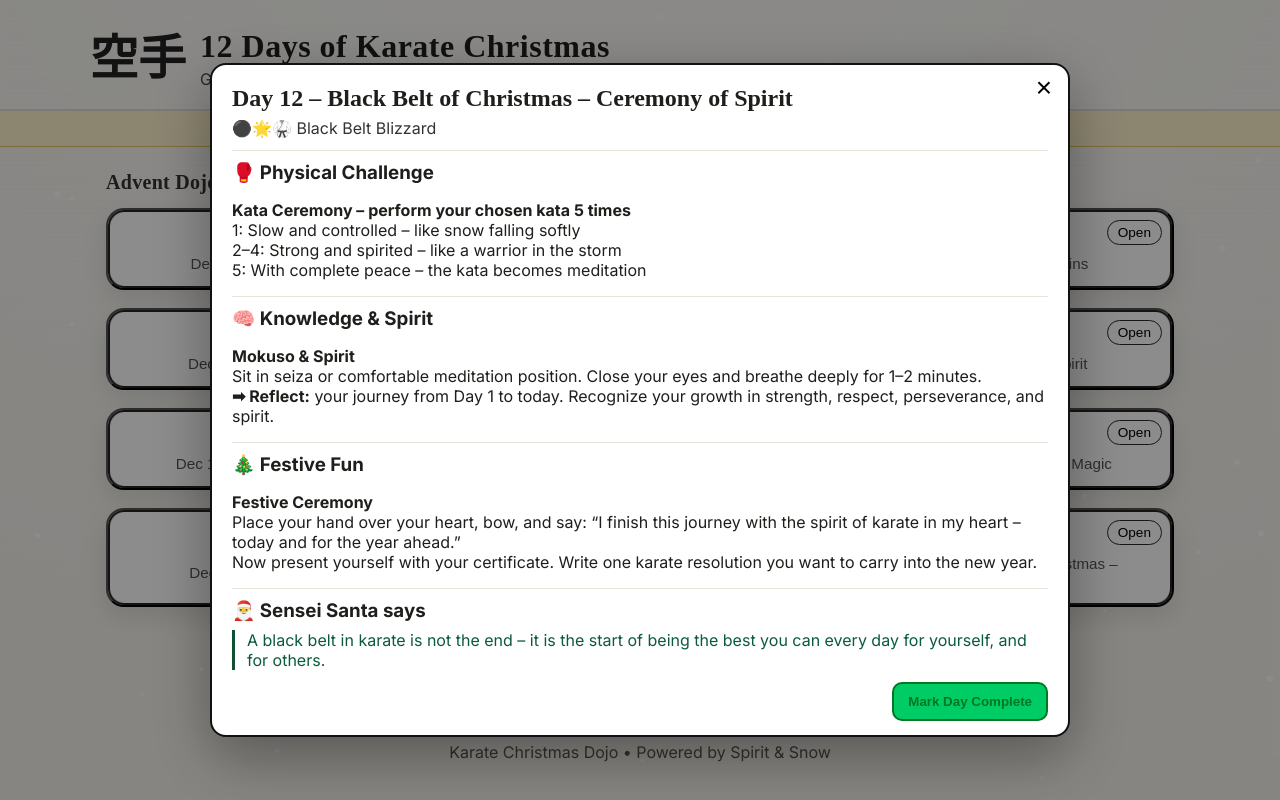
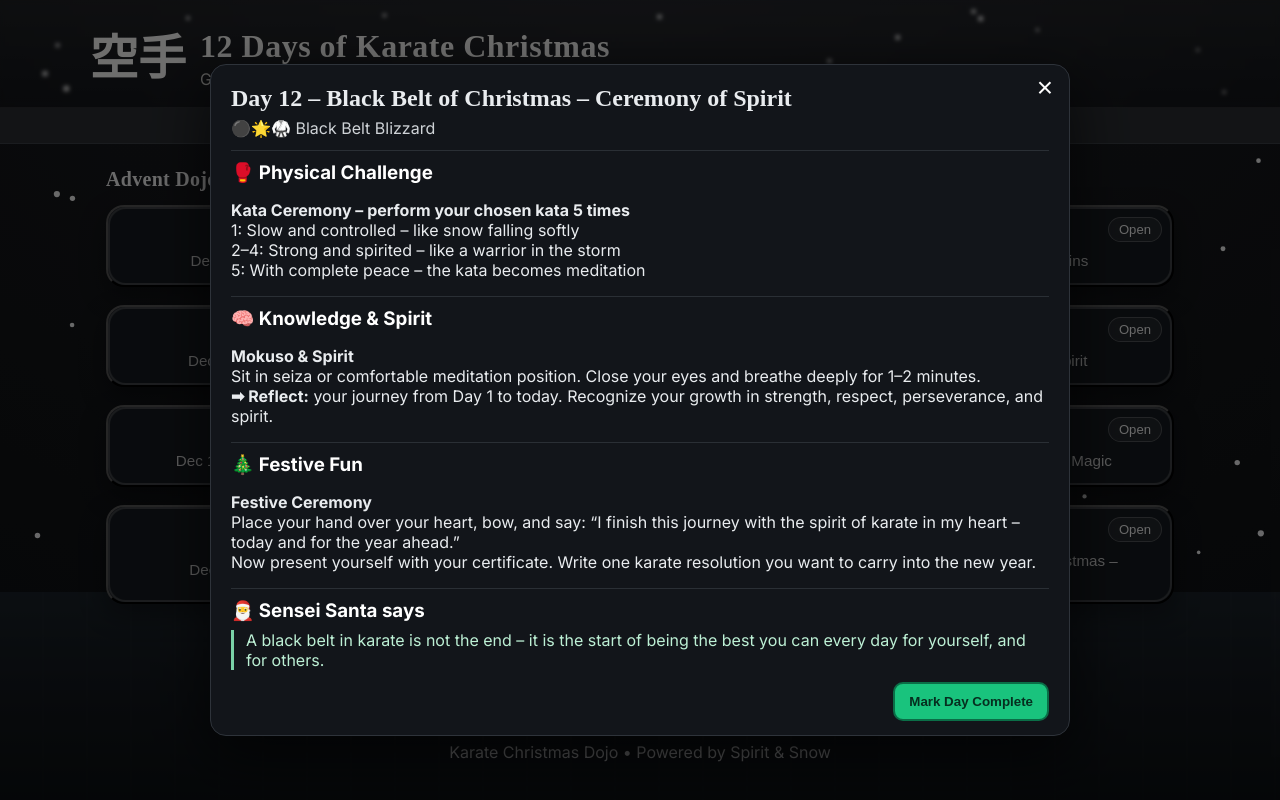
Before and after one commit to garycturner/karate-christmas, a plain HTML site: page index.html in a window 1280 px wide. Both pictures are taken after a click on the button 1002 px from the left and 557 px from the top of the page. Drawn offline with Linux system fonts and the light colour scheme.

Commit message:
Update style.css

```diff
--- a/style.css
+++ b/style.css
@@ -1,11 +1,12 @@
 /* ========== Base / Theme ========== */
 :root{
-  --paper:#f5f3ed;
-  --ink:#1e1e1b;
-  --line:#2b2b27;
-  --accent:#0f5132; /* deep pine */
-  --gold:#b0893e;
-  --tile:#ffffff;
+  --paper:#0f1114;         /* deep charcoal */
+  --ink:#f4f4f2;           /* near-white text */
+  --muted:#c7c7c3;
+  --line:#2a2d31;          /* subtle borders */
+  --accent:#7ad1a7;        /* pine tint */
+  --gold:#d1b06b;
+  --tile:#161a1f;          /* tile background (dark card) */
 }
 *{box-sizing:border-box}
 [hidden]{display:none!important}
@@ -15,54 +16,43 @@ body{
   margin:0;
   font-family: Inter, system-ui, -apple-system, Segoe UI, Roboto, Arial, sans-serif;
   color:var(--ink);
-  background: radial-gradient(1200px 800px at 50% -10%, rgba(255,255,255,.7), rgba(245,243,237,1)),
-              repeating-linear-gradient(0deg, #faf7f0, #faf7f0 3px, #f3efe7 3px, #f3efe7 6px);
+  /* Dojo-at-night: wall + vignette */
+  background:
+    radial-gradient(1200px 800px at 50% -10%, rgba(255,255,255,.05), rgba(15,17,20,1)),
+    linear-gradient(180deg, #121419 0%, #0f1114 65%, #0e1012 100%);
 }
 
-/* Subtle tatami/rice-paper feel */
-.page-wrap{
-  min-height:100%;
-  display:flex;
-  flex-direction:column;
-  position:relative;
+/* Add a subtle “floor” feel at the bottom */
+.page-wrap{ min-height:100%; display:flex; flex-direction:column; position:relative; }
+.page-wrap::after{
+  content:"";
+  position:fixed; left:0; right:0; bottom:0; height:26vh; z-index:0;
+  background:
+    linear-gradient(180deg, rgba(0,0,0,0) 0%, rgba(0,0,0,.25) 40%, rgba(0,0,0,.55) 100%),
+    repeating-linear-gradient(90deg, #1a2128 0 42px, #1c232a 42px 44px); /* “tatami seams” */
+  pointer-events:none;
 }
 
-/* Snow canvas behind content */
-.snow-canvas{
-  position:fixed; inset:0; z-index:0; pointer-events:none;
-}
+/* Snow canvas stays visible on dark */
+.snow-canvas{ position:fixed; inset:0; z-index:0; pointer-events:none; }
 
 /* ========== Header ========== */
 .site-header{
-  position:relative;
-  z-index:1;
-  padding:28px 16px 20px;
-  border-bottom:2px solid rgba(0,0,0,.1);
+  position:relative; z-index:1;
+  padding:28px 16px 18px;
+  border-bottom:1px solid rgba(255,255,255,.06);
+  background: linear-gradient(180deg, rgba(255,255,255,.04), rgba(255,255,255,0));
   backdrop-filter: blur(2px);
 }
-.title-wrap{
-  max-width:1100px; margin:0 auto; display:flex; align-items:center; gap:14px;
-}
-.brand-kanji{
-  font-family: "Noto Serif JP", serif;
-  font-weight:700;
-  font-size:48px;
-  margin:0;
-  line-height:1;
-  color:#222;
-}
-.titles h1{
-  margin:0;
-  font-family: "Noto Serif JP", serif;
-  font-weight:700;
-  letter-spacing:.5px;
-}
-.subtitle{ margin:.25rem 0 0; color:#4a4a44 }
+.title-wrap{ max-width:1100px; margin:0 auto; display:flex; align-items:center; gap:14px; }
+.brand-kanji{ font-family:"Noto Serif JP", serif; font-weight:700; font-size:48px; margin:0; line-height:1; color:var(--ink) }
+.titles h1{ margin:0; font-family:"Noto Serif JP", serif; font-weight:700; letter-spacing:.5px }
+.subtitle{ margin:.25rem 0 0; color:var(--muted) }
 .subtitle .santa{ font-weight:700; color:var(--accent) }
 
 .preview-banner{
   position:relative; z-index:1;
-  background:#fff3cd; border-bottom:1px solid #e0c66b; padding:8px 12px; text-align:center;
+  background:#2a2d31; color:#f6f6f6; border-bottom:1px solid #3a3f45; padding:8px 12px; text-align:center;
   font-size:.95rem;
 }
 
@@ -71,16 +61,13 @@ body{
 .calendar-wrap{ width:100%; max-width:1100px; padding:24px 16px 60px; z-index:1 }
 .section-heading{
   font-family:"Noto Serif JP", serif;
-  margin:0 0 14px; font-size:1.25rem; color:#333; letter-spacing:.3px
+  margin:0 0 14px; font-size:1.25rem; color:#eaeaea; letter-spacing:.3px
 }
-.calendar{
-  display:grid; grid-template-columns:repeat(3, minmax(0, 1fr));
-  gap:18px;
-}
+.calendar{ display:grid; grid-template-columns:repeat(3, minmax(0, 1fr)); gap:18px; }
 @media (max-width: 800px){ .calendar{ grid-template-columns:repeat(2, minmax(0, 1fr)); } }
 @media (max-width: 520px){ .calendar{ grid-template-columns:1fr; } }
 
-/* Shikishi-style tiles */
+/* Shikishi-style tiles (dark) + corner stamps */
 .day-tile{
   position:relative;
   background: var(--tile);
@@ -88,59 +75,71 @@ body{
   padding: 18px 18px 16px;
   cursor:pointer;
   transition: transform .12s ease, box-shadow .12s ease;
-  box-shadow:
-    inset 0 0 0 2px var(--line),
-    0 10px 26px rgba(0,0,0,.10);
+  box-shadow: inset 0 0 0 2px rgba(255,255,255,.06), 0 10px 26px rgba(0,0,0,.35);
+  color:#f0f0f0;
   isolation:isolate;
 }
 .day-tile::before{
-  /* brushy border via pseudo element */
   content:"";
-  position:absolute; inset:0;
-  border-radius:18px;
-  border:2px solid rgba(0,0,0,.18);
-  mix-blend-mode:multiply;
-  pointer-events:none;
+  position:absolute; inset:0; border-radius:18px;
+  border:2px solid rgba(255,255,255,.12);
+  mix-blend-mode:screen; pointer-events:none;
 }
-.day-tile:hover{ transform: translateY(-2px) scale(1.01); box-shadow: inset 0 0 0 2px var(--line), 0 18px 40px rgba(0,0,0,.14) }
-.day-tile.locked{ opacity:.55; cursor:not-allowed; box-shadow: inset 0 0 0 2px rgba(0,0,0,.25); }
-.day-tile .day-title{
-  font-weight:700; font-family:"Noto Serif JP", serif; font-size:1.15rem; margin-bottom:6px;
-}
-.day-tile .day-date{ color:#555; font-size:.95rem }
+.day-tile:hover{ transform: translateY(-2px) scale(1.01); box-shadow: inset 0 0 0 2px rgba(255,255,255,.12), 0 18px 40px rgba(0,0,0,.5) }
+.day-tile.locked{ opacity:.5; cursor:not-allowed; }
+.day-tile .day-title{ font-weight:700; font-family:"Noto Serif JP", serif; font-size:1.15rem; margin-bottom:6px; color:#fff }
+.day-tile .day-date{ color:#c9c9c9; font-size:.95rem }
+
+/* OPEN/DONE badge */
 .badge{
   position:absolute; top:10px; right:10px;
-  font-size:.85rem; padding:4px 10px;
-  border-radius:999px; border:1px solid var(--line); background:#fff;
+  font-size:.82rem; padding:4px 10px; border-radius:999px;
+  border:1px solid rgba(255,255,255,.2); background:rgba(255,255,255,.06); color:#eaeaea;
+  backdrop-filter: blur(4px);
 }
-.badge.done{ background:#e6f4ea; border-color:#18794e; color:#18794e }
+.badge.done{ background:rgba(26,148,86,.18); border-color:rgba(26,148,86,.5); color:#83e0b1 }
 
-/* ========== Modal ========== */
-.modal{ position:fixed; inset:0; background:rgba(0,0,0,.45); display:grid; place-items:center; padding:12px; z-index:2 }
+/* Corner stamps per phase (emoji-based) */
+.day-tile::after{
+  content:attr(data-stamp);
+  position:absolute; left:10px; top:10px; font-size:22px; opacity:.95;
+  filter: drop-shadow(0 1px 0 rgba(0,0,0,.6));
+}
+.day-tile.phase-white{ --stamp:"❄️"; }
+.day-tile.phase-green{ --stamp:"🌿"; }
+.day-tile.phase-brown{ --stamp:"🦌"; }
+.day-tile.phase-black{ --stamp:"🌟"; }
+/* Use CSS var for content via attr fallback trick */
+.day-tile.phase-white::after{ content:"❄️"; }
+.day-tile.phase-green::after{ content:"🌿"; }
+.day-tile.phase-brown::after{ content:"🦌"; }
+.day-tile.phase-black::after{ content:"🌟"; }
+
+/* ========== Modal (on dark) ========== */
+.modal{ position:fixed; inset:0; background:rgba(0,0,0,.55); display:grid; place-items:center; padding:12px; z-index:2 }
 .modal-card{
   width:min(860px, 96vw);
-  background:#fff;
-  border:2px solid #111;
+  background:#12151a;
+  border:1px solid #2e333a;
   border-radius:16px;
   padding:20px 20px 14px;
   position:relative;
-  box-shadow: 0 20px 60px rgba(0,0,0,.35);
+  box-shadow: 0 20px 60px rgba(0,0,0,.65);
+  color:#e9ecef;
 }
 .modal-card h2{ margin:0 0 6px; font-family:"Noto Serif JP", serif }
-.belt{ margin:0 0 12px; color:#333 }
-.section{ border-top:1px solid #e6e3da; padding-top:10px; margin-top:12px }
-.section h3{ margin:0 0 6px; font-weight:700 }
-.santa blockquote{ margin:8px 0 0; padding-left:12px; border-left:3px solid var(--accent); color:#0b5b3b }
-.close{ position:absolute; right:10px; top:6px; background:transparent; border:none; font-size:28px; cursor:pointer }
+.belt{ margin:0 0 12px; color:#cfd3d7 }
+.section{ border-top:1px solid #2a2f35; padding-top:10px; margin-top:12px }
+.section h3{ margin:0 0 6px; font-weight:700; color:#fff }
+.santa blockquote{ margin:8px 0 0; padding-left:12px; border-left:3px solid var(--accent); color:#bdf0d5 }
+.close{ position:absolute; right:10px; top:6px; background:transparent; border:none; font-size:28px; color:#fff; cursor:pointer }
 .actions{ display:flex; justify-content:flex-end; margin-top:12px }
-.primary{ background:#0c6; color:#072; border:2px solid #072; padding:10px 14px; border-radius:10px; font-weight:700; cursor:pointer }
+.primary{ background:#19c37d; color:#062e1f; border:2px solid #0a6e47; padding:10px 14px; border-radius:10px; font-weight:700; cursor:pointer }
 .primary:hover{ transform: translateY(-1px) }
 
-/* ========== Footer ========== */
-.site-footer{ text-align:center; padding:22px 12px; color:#585750; position:relative; z-index:1 }
-.seal{ font-size:20px; }
+.site-footer{ text-align:center; padding:22px 12px; color:#a8a9ab; position:relative; z-index:1 }
 
-/* Accessibility: respect reduced motion */
+/* Accessibility */
 @media (prefers-reduced-motion: reduce){
   .day-tile, .primary{ transition:none }
   .snow-canvas{ display:none !important; }
```
